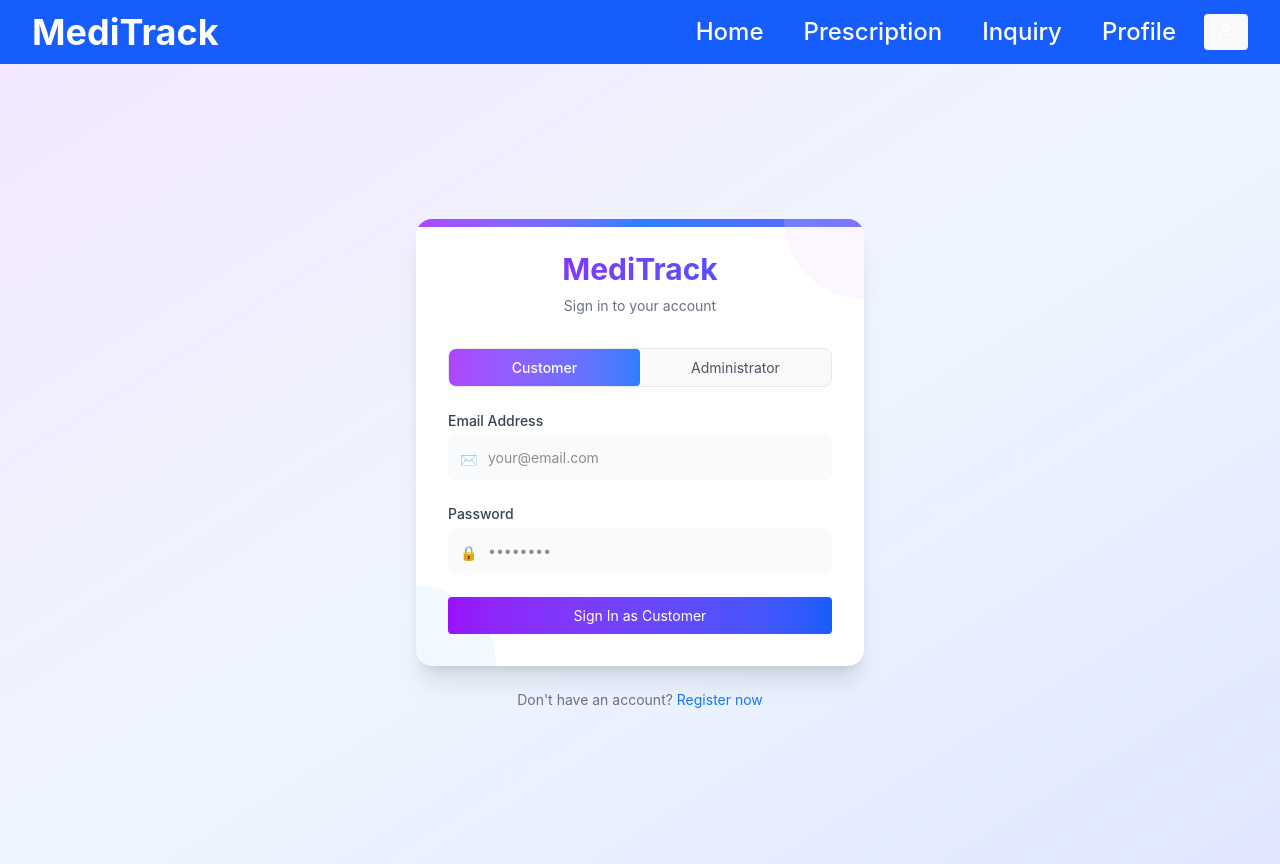
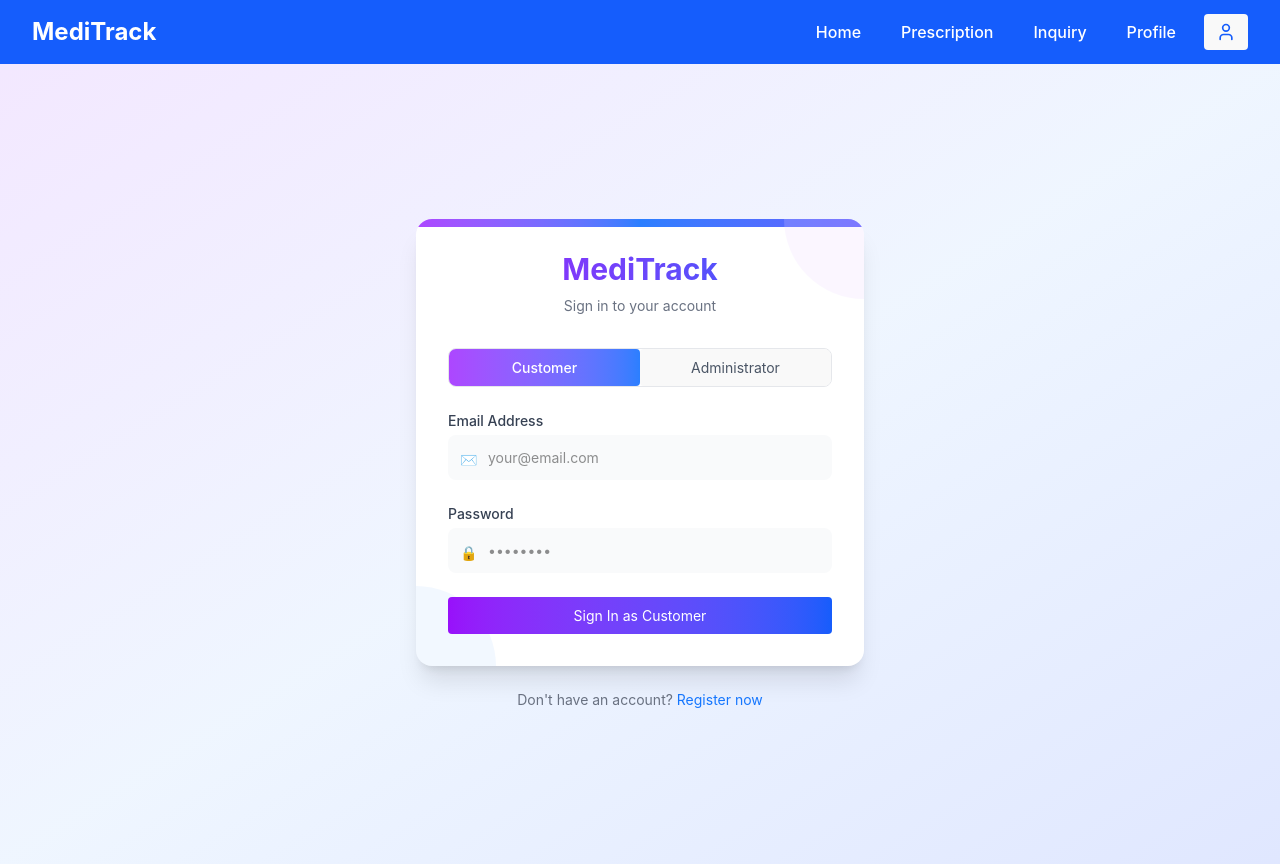
Before and after one commit to Hirunikathaluwage/MediTrack, a React (Vite) app in the folder Frontend/: page /login in a window 1280 px wide. Built offline with nearby package versions, Linux system fonts and the light colour scheme.

Commit message:
Refactor Navbar for better styling and accessibility

```diff
--- a/Frontend/src/components/Navbar.jsx
+++ b/Frontend/src/components/Navbar.jsx
@@ -13,63 +13,65 @@ const Navbar = () => {
 
   return (
     <div className="w-full">
-      {/* Main Navbar */}
+
       <nav className="bg-blue-600 text-white shadow-md user-navbar">
         <div className="max-w-7xl mx-auto px-4 sm:px-6 lg:px-8">
           <div className="flex justify-between h-16">
-            {/* Logo */}
+
             <div className="flex-shrink-0 flex items-center">
-              <Link to="/" className="font-bold text-4xl">
+              <Link to="/" className="font-bold text-2xl text-white">
                 MediTrack
               </Link>
             </div>
 
-            {/* Desktop Navigation */}
             <div className="hidden md:flex items-center space-x-4">
               <Link
                 to="/"
-                className="hover:bg-blue-700 px-3 py-2 rounded-md text-2xl font-medium"
+                className="hover:bg-blue-700 px-3 py-2 rounded-md text-base font-medium text-white"
               >
                 Home
               </Link>
               <Link
                 to="/prescription"
-                className="px-3 py-2 rounded-md text-2xl font-medium hover:bg-blue-700 transition"
+                className="px-3 py-2 rounded-md text-base font-medium hover:bg-blue-700 transition text-white"
               >
                 Prescription
               </Link>
 
               <Link
                 to="/submit-inquiry"
-                className="hover:bg-blue-700 px-3 py-2 rounded-md text-2xl font-medium"
+                className="hover:bg-blue-700 px-3 py-2 rounded-md text-base font-medium text-white"
               >
                 Inquiry
               </Link>
               <Link
                 to="/profile"
-                className="hover:bg-blue-700 px-3 py-2 rounded-md text-2xl font-medium"
+                className="hover:bg-blue-700 px-3 py-2 rounded-md text-base font-medium text-white"
               >
                 Profile
               </Link>
 
               <button
                 onClick={handleLogout}
-                className="p-2 rounded-md hover:bg-blue-700 transition"
+                className="p-2 rounded-md bg-white text-blue-600 hover:bg-gray-100 transition"
               >
                 <User size={20} />
               </button>
+
             </div>
 
-            {/* Mobile menu button */}
             <div className="flex md:hidden items-center">
               <button
                 onClick={() => setMobileMenuOpen(!mobileMenuOpen)}
-                className="inline-flex items-center justify-center p-2 rounded-md text-white hover:bg-blue-700 focus:outline-none"
+                className="inline-flex items-center justify-center p-2 rounded-md
+             bg-white text-blue-600 hover:bg-gray-100 transition"
               >
+
                 <svg
                   className="h-6 w-6"
                   xmlns="http://www.w3.org/2000/svg"
                   fill="none"
+                  strokeWidth={2.5}
                   viewBox="0 0 24 24"
                   stroke="currentColor"
                 >
@@ -98,59 +100,67 @@ const Navbar = () => {
         {mobileMenuOpen && (
           <div className="md:hidden bg-blue-600 pb-3 px-2">
             <div className="space-y-1">
+
               <Link
                 to="/"
-                className="block px-3 py-2 rounded-md text-base font-medium hover:bg-blue-700"
+                className="block px-3 py-2 rounded-md text-base font-medium hover:bg-blue-700 text-white"
               >
                 Home
               </Link>
 
               <button
                 onClick={() => navigate("/prescription")}
-                className="w-full text-left px-3 py-2 rounded-md text-2xl font-medium hover:bg-blue-700 transition"
+                className="block w-full text-left px-3 py-2 rounded-md text-base font-medium
+             text-white hover:bg-blue-700 focus:bg-blue-700 active:bg-blue-700
+             bg-transparent border-0 appearance-none focus:outline-none transition"
               >
                 Prescription
               </button>
 
               <Link
                 to="/order"
-                className="block px-3 py-2 rounded-md text-base font-medium hover:bg-blue-700"
+                className="block px-3 py-2 rounded-md text-base font-medium hover:bg-blue-700 text-white"
               >
                 Order
               </Link>
               <Link
                 to="/delivery"
-                className="block px-3 py-2 rounded-md text-base font-medium hover:bg-blue-700"
+                className="block px-3 py-2 rounded-md text-base font-medium hover:bg-blue-700 text-white"
               >
                 Delivery
               </Link>
               <Link
                 to="/submit-inquiry"
-                className="block px-3 py-2 rounded-md text-base font-medium hover:bg-blue-700"
+                className="block px-3 py-2 rounded-md text-base font-medium hover:bg-blue-700 text-white"
               >
                 Inquiry
               </Link>
               <Link
                 to="/cart"
-                className="block px-3 py-2 rounded-md text-base font-medium hover:bg-blue-700"
+                className="block px-3 py-2 rounded-md text-base font-medium hover:bg-blue-700 text-white"
               >
                 Cart
               </Link>
               <Link
                 to="/profile"
-                className="block px-3 py-2 rounded-md text-base font-medium hover:bg-blue-700"
+                className="block px-3 py-2 rounded-md text-base font-medium hover:bg-blue-700 text-white"
               >
                 Profile
               </Link>
+
               <button
                 onClick={handleLogout}
-                className="w-full text-left px-3 py-2 rounded-md text-base font-medium hover:bg-blue-700 transition"
+                className="block w-full text-left px-3 py-2 rounded-md text-base font-medium
+             text-white hover:bg-blue-700 focus:bg-blue-700 active:bg-blue-700
+             bg-transparent border-0 appearance-none focus:outline-none transition"
               >
-                Login
+                Logout
               </button>
+
             </div>
           </div>
         )}
+
       </nav>
     </div>
   );
```
